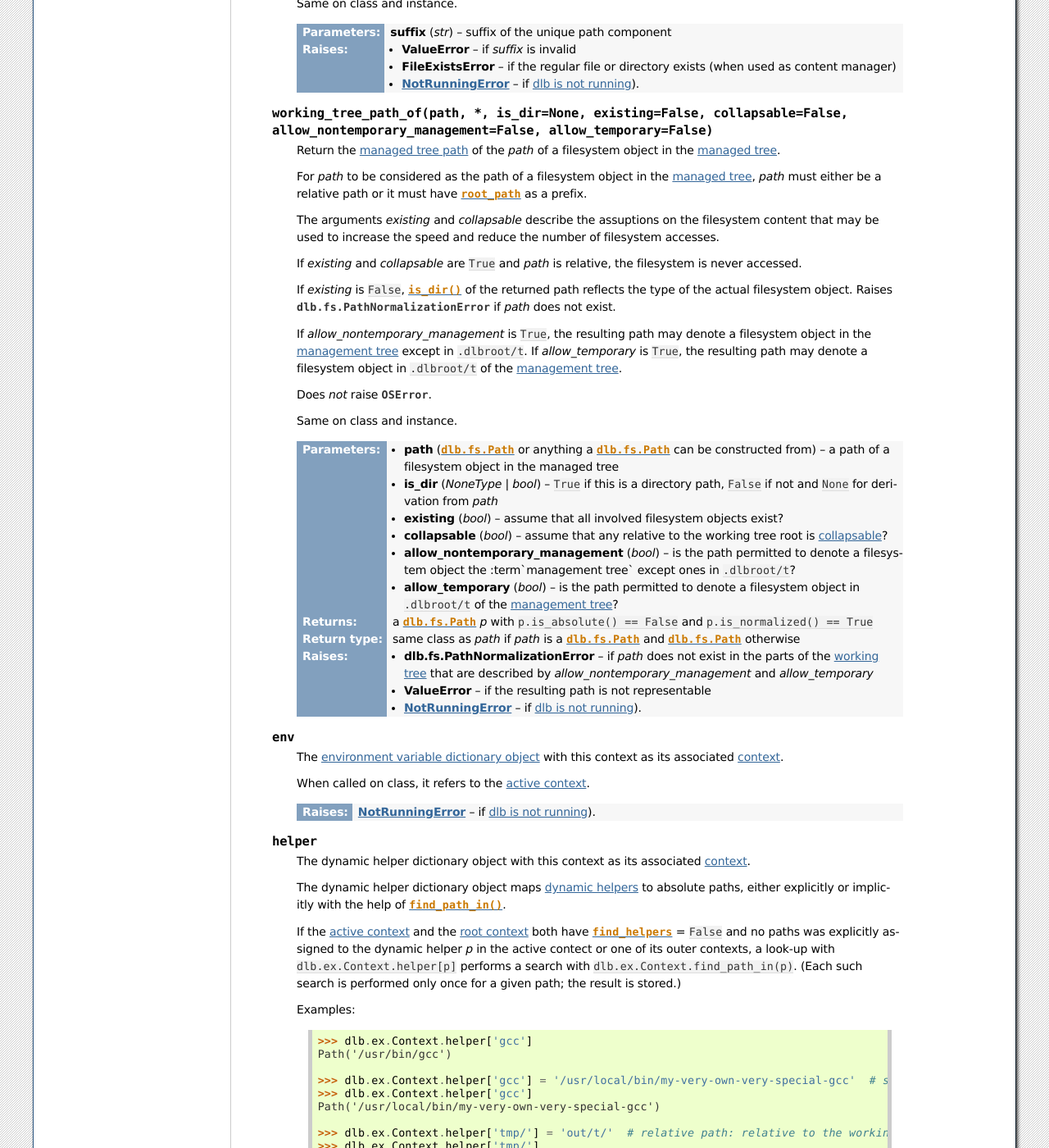
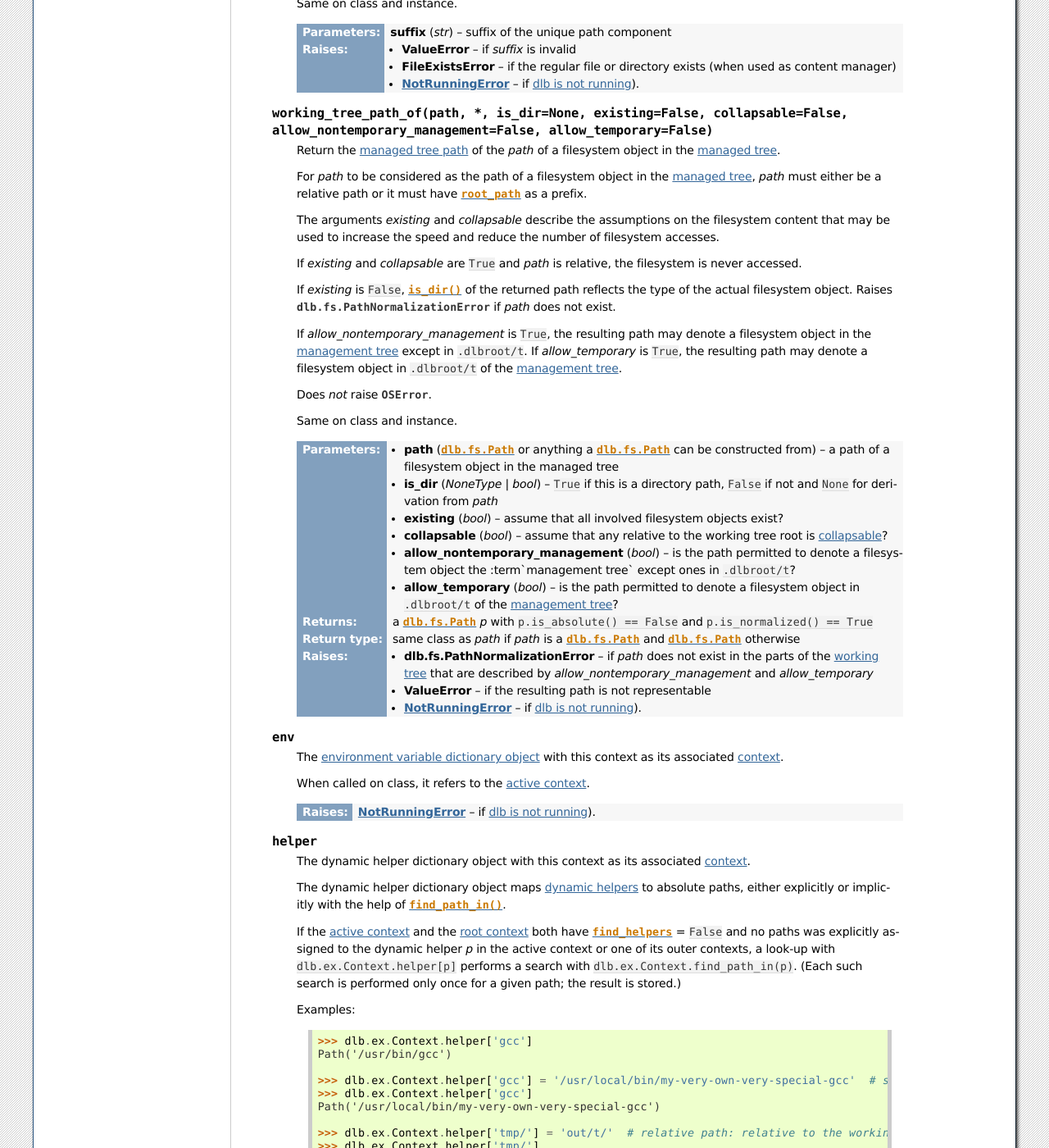
Before and after one commit to dlu-ch/dlb, a Sphinx documentation site: the page built from doc/ex_context.rst, in a window 1280 px wide and 1400 px high, scrolled down 3724 px. Shown: the whole window at 82% size. Built offline with Sphinx 7.4.7, drawn with Linux system fonts in a browser that asks for light colours; some of the changed text lies outside the part shown.

```diff
--- a/doc/di.rst
+++ b/doc/di.rst
@@ -133,7 +133,7 @@ times. The number of decimal places is the same for all output timing informatio
    decimal_integer: `nonzero_decimal_digit` `decimal_digit`*
    nonzero_decimal_digit: '1' | ... | '9'
    decimal_digit: '0' | `nonzero_decimal_digit`
-   hexdecimal_digit: `decimal_digit` | 'a' | ... | 'f'
+   hexadecimal_digit: `decimal_digit` | 'a' | ... | 'f'
 
 
 Module content
--- a/doc/ex_context.rst
+++ b/doc/ex_context.rst
@@ -76,7 +76,7 @@ Context objects
    :type path_cls: dlb.fs.Path
    :param max_parallel_redo_count: maximum number of redos started in this context than can be pending at the same time
    :type max_parallel_redo_count: int
-   :param find_helpers: are dynamic helpers not defined explictly to be searched for in :attr:`executable_search_paths`?
+   :param find_helpers: are dynamic helpers not defined explicitly to be searched for in :attr:`executable_search_paths`?
    :param find_helpers: None | bool
    :raises TypeError: if *path_cls* is not a subclass of :class:`dlb.fs.Path`
 
@@ -135,7 +135,7 @@ Context objects
 
    .. attribute:: find_helpers
 
-      Find dynamic helpers not defined explictly are in :attr:`executable_search_paths`?
+      Find dynamic helpers not defined explicitly are in :attr:`executable_search_paths`?
       This is defined in the constructor.
 
       When called on class, it refers to the :term:`active context`.
@@ -237,7 +237,7 @@ Context objects
       For *path* to be considered as the path of a filesystem object in the :term:`managed tree`, *path* must either
       be a relative path or it must have :attr:`root_path` as a prefix.
 
-      The arguments *existing* and *collapsable* describe the assuptions on the filesystem content that may be used to
+      The arguments *existing* and *collapsable* describe the assumptions on the filesystem content that may be used to
       increase the speed and reduce the number of filesystem accesses.
 
       If *existing* and *collapsable* are ``True`` and *path* is relative, the filesystem is never accessed.
@@ -295,7 +295,7 @@ Context objects
       explicitly or implicitly with the help of :meth:`find_path_in()`.
 
       If the :term:`active context` and the :term:`root context` both have :attr:`find_helpers` = ``False``
-      and no paths was explicitly assigned to the dynamic helper *p* in the active contect or one of its outer contexts,
+      and no paths was explicitly assigned to the dynamic helper *p* in the active context or one of its outer contexts,
       a look-up with ``dlb.ex.Context.helper[p]`` performs a search with ``dlb.ex.Context.find_path_in(p)``.
       (Each such search is performed only once for a given path; the result is stored.)
 
@@ -304,7 +304,7 @@ Context objects
          >>> dlb.ex.Context.helper['gcc']
          Path('/usr/bin/gcc')
 
-         >>> dlb.ex.Context.helper['gcc'] = '/usr/local/bin/my-very-own-very-special-gcc'  # set the path explictly
+         >>> dlb.ex.Context.helper['gcc'] = '/usr/local/bin/my-very-own-very-special-gcc'  # set the path explicitly
          >>> dlb.ex.Context.helper['gcc']
          Path('/usr/local/bin/my-very-own-very-special-gcc')
 
--- a/doc/index.rst
+++ b/doc/index.rst
@@ -91,6 +91,7 @@ Content
    ex_tool.rst
    fs.rst
    di.rst
+   faq.rst
    similar_tools.rst
 
 Indices and tables
```
Also changed, not shown: other parts of doc/di.rst (+1 -1 lines), other parts of doc/ex_context.rst (+1 -1 lines), doc/ex_tool.rst (+4 -4 lines), doc/faq.rst (added, +81 -0 lines), doc/similar_tools.rst (+2 -20 lines), 1 other file.
